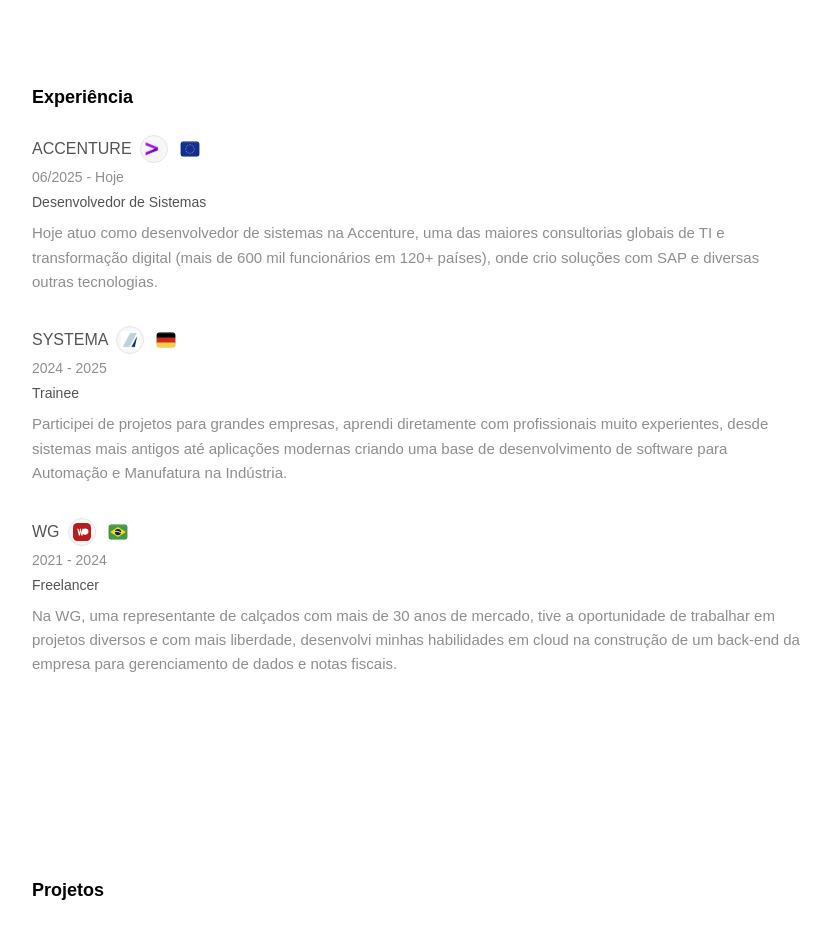
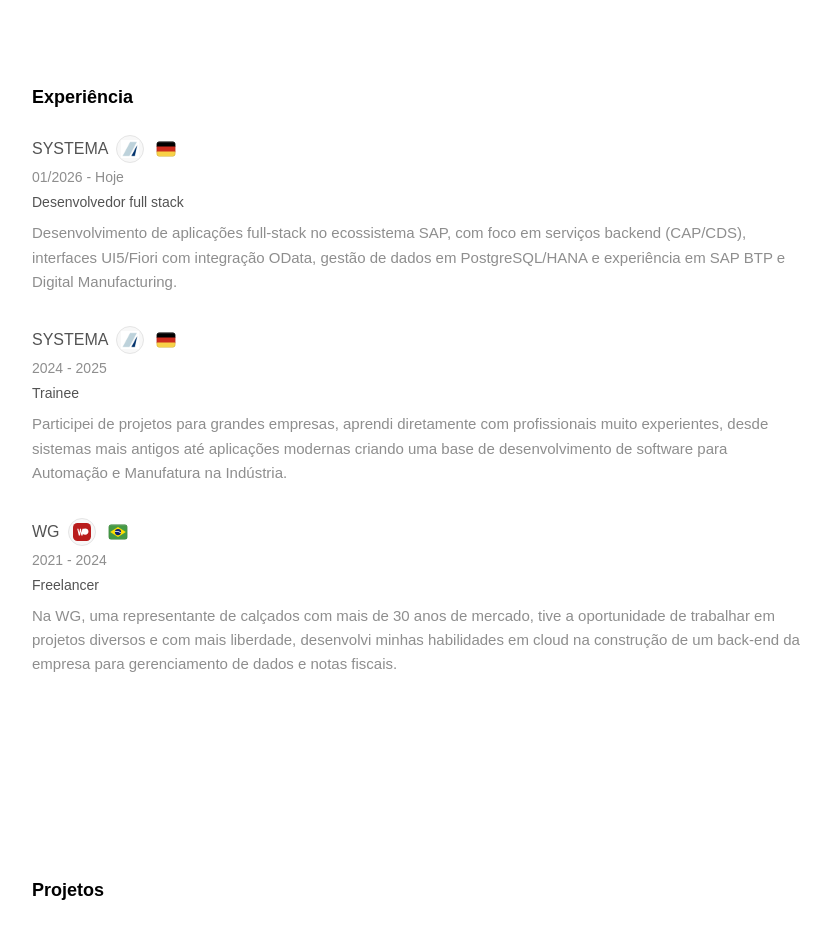
Before and after one commit to GabrielMendonca1/personal-site, a Next.js app: page / in a window 1280 px wide. Shown: the part 820-1746 px from the top of the page, without its empty margins (224-1054 px from the left). Built offline with nearby package versions, Linux system fonts and the light colour scheme; no server answers.

Commit message:
feat: update latest experience to SYSTEMA

```diff
--- a/src/i18n/locales/en.ts
+++ b/src/i18n/locales/en.ts
@@ -27,19 +27,19 @@
     sectionTitle: "Experience",
     entries: [
       {
-        company: "ACCENTURE",
-        period: "06/2025 - Present",
-        role: "Systems Developer",
+        company: "SYSTEMA",
+        period: "01/2026 - Present",
+        role: "Full-Stack Developer",
         description:
-          "Today I work as a systems developer at Accenture, one of the largest global IT and digital transformation consultancies (over 600k employees in 120+ countries), where I create solutions using SAP and various other technologies.",
-        companyHref: "https://www.accenture.com/",
+          "Development of full-stack applications in the SAP ecosystem, focused on backend services (CAP/CDS), UI5/Fiori interfaces with OData integration, data management in PostgreSQL/HANA, and experience with SAP BTP and Digital Manufacturing.",
+        companyHref: "https://www.systema.com/",
         logo: {
-          src: "/logos/accenture.svg",
-          alt: "Accenture Logo",
+          src: "/logos/systema.svg",
+          alt: "Systema Logo",
         },
         country: {
-          src: "/flags/european-union.svg",
-          alt: "European Union Flag",
+          src: "/flags/germany.svg",
+          alt: "Germany Flag",
         },
       },
       {
--- a/src/i18n/locales/pt-br.ts
+++ b/src/i18n/locales/pt-br.ts
@@ -27,19 +27,19 @@
     sectionTitle: "Experiência",
     entries: [
       {
-        company: "ACCENTURE",
-        period: "06/2025 - Hoje",
-        role: "Desenvolvedor de Sistemas",
+        company: "SYSTEMA",
+        period: "01/2026 - Hoje",
+        role: "Desenvolvedor full stack",
         description:
-          "Hoje atuo como desenvolvedor de sistemas na Accenture, uma das maiores consultorias globais de TI e transformação digital (mais de 600 mil funcionários em 120+ países), onde crio soluções com SAP e diversas outras tecnologias.",
-        companyHref: "https://www.accenture.com/",
+          "Desenvolvimento de aplicações full-stack no ecossistema SAP, com foco em serviços backend (CAP/CDS), interfaces UI5/Fiori com integração OData, gestão de dados em PostgreSQL/HANA e experiência em SAP BTP e Digital Manufacturing.",
+        companyHref: "https://www.systema.com/",
         logo: {
-          src: "/logos/accenture.svg",
-          alt: "Logo da Accenture",
+          src: "/logos/systema.svg",
+          alt: "Logo da Systema",
         },
         country: {
-          src: "/flags/european-union.svg",
-          alt: "Bandeira da União Europeia",
+          src: "/flags/germany.svg",
+          alt: "Bandeira da Alemanha",
         },
       },
       {
```
